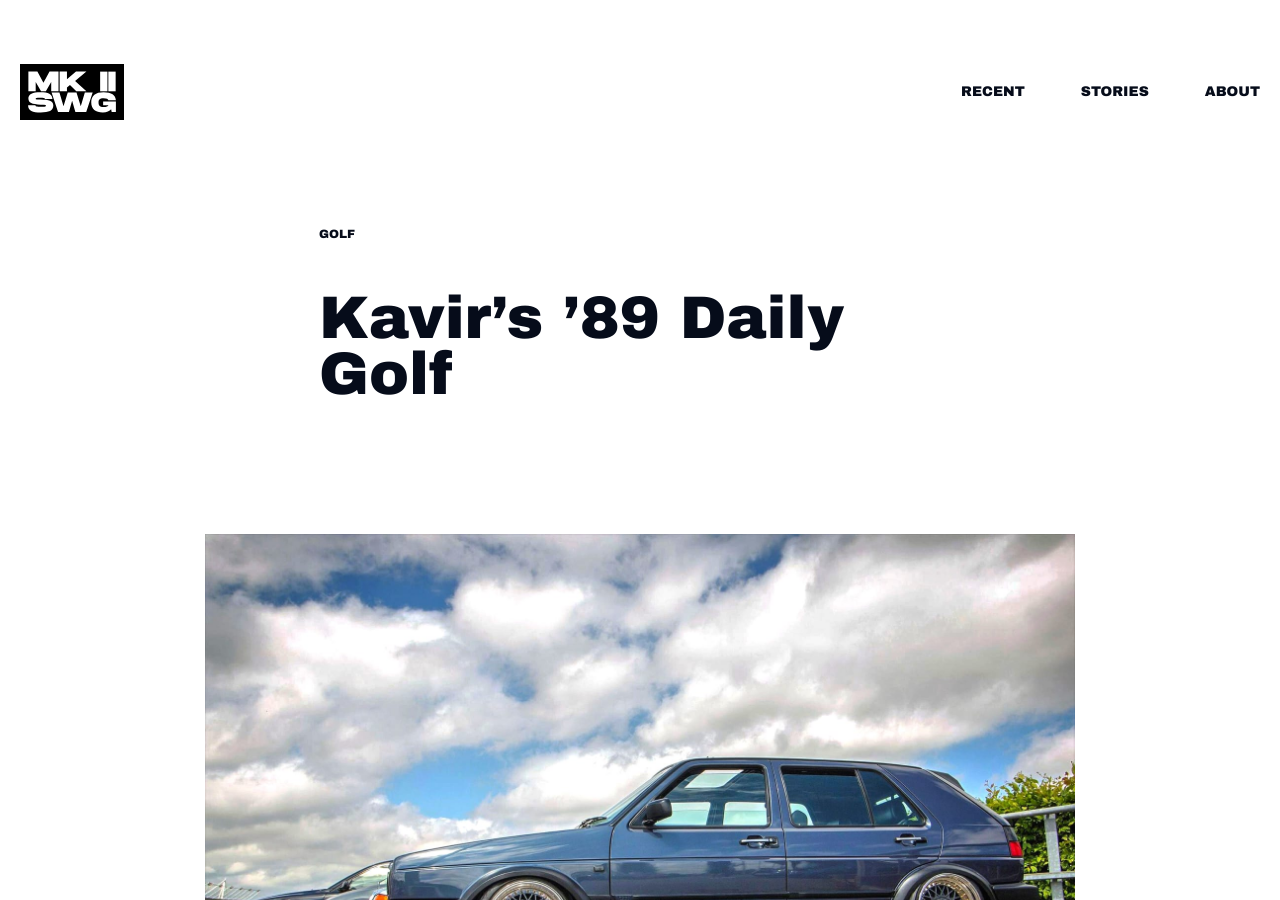
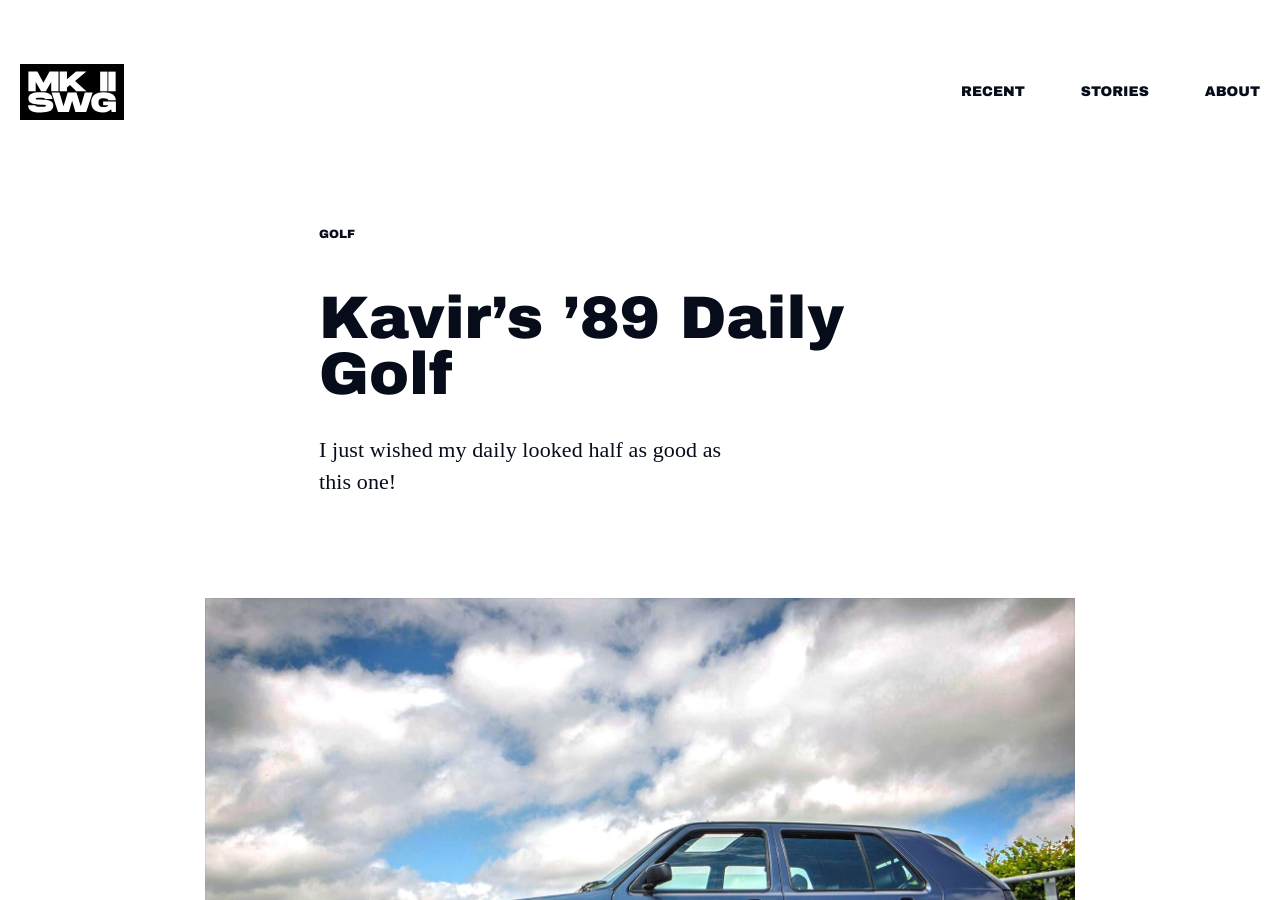
Before and after one commit to byvasco/mk2swag.com, a Jekyll site: the page built from collections/_stories/kavir-s-89-daily-golf.md, in a window 1280 px wide and 900 px high. Built offline with Jekyll 4.4.1, drawn with Linux system fonts in a browser that asks for light colours; some web fonts are replaced.

Commit message:
Update from Forestry.io Vasco Marques updated collections/_stories/kavir-s-89-daily-golf.md

```diff
--- a/collections/_stories/kavir-s-89-daily-golf.md
+++ b/collections/_stories/kavir-s-89-daily-golf.md
@@ -4,7 +4,7 @@ categories:
 - Golf
 title: Kavir’s ’89 Daily Golf
 date: 2019-09-12 23:00:00 +0000
-intro: ''
+intro: I just wished my daily looked half as good as this one!
 image_path: stories/kavirs-89-daily-golf
 
 ---
```
